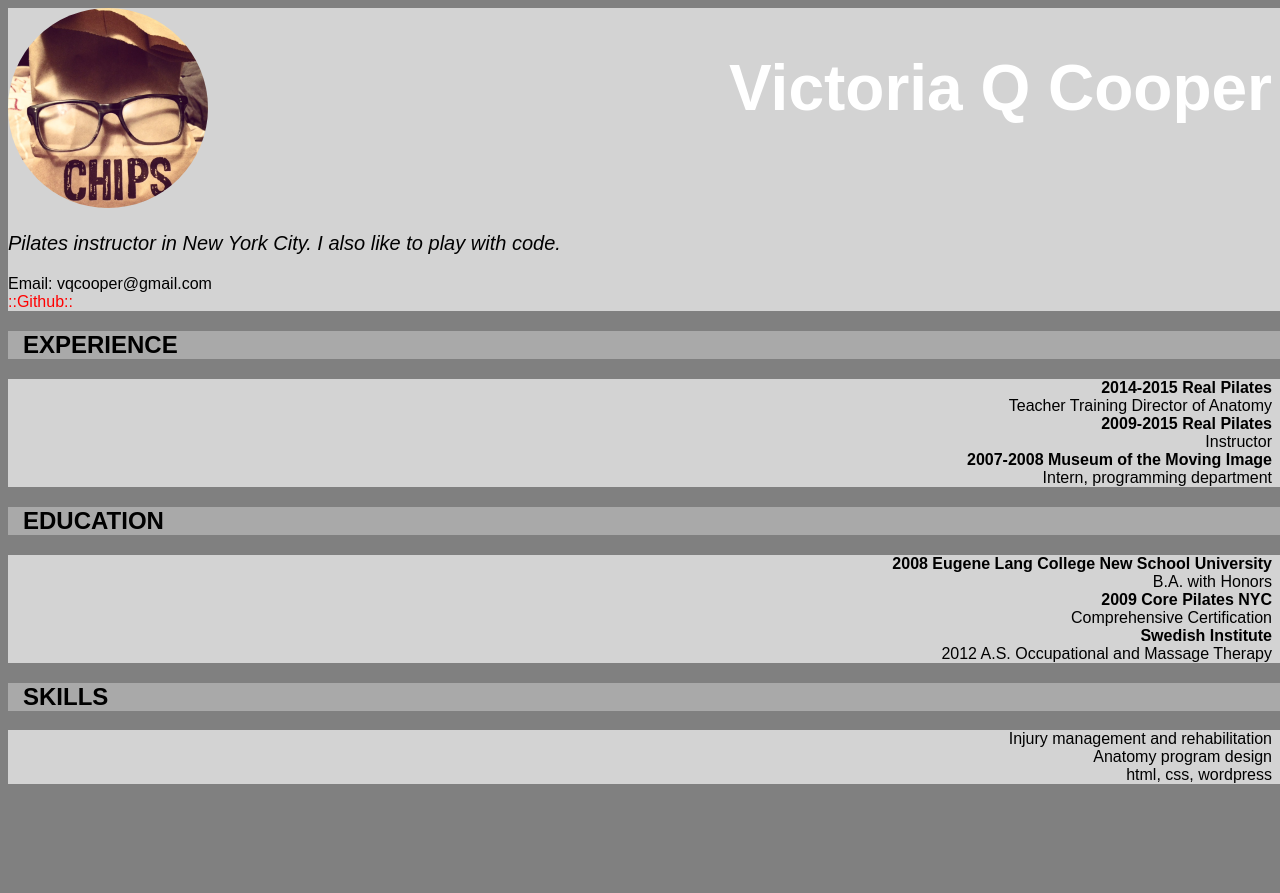
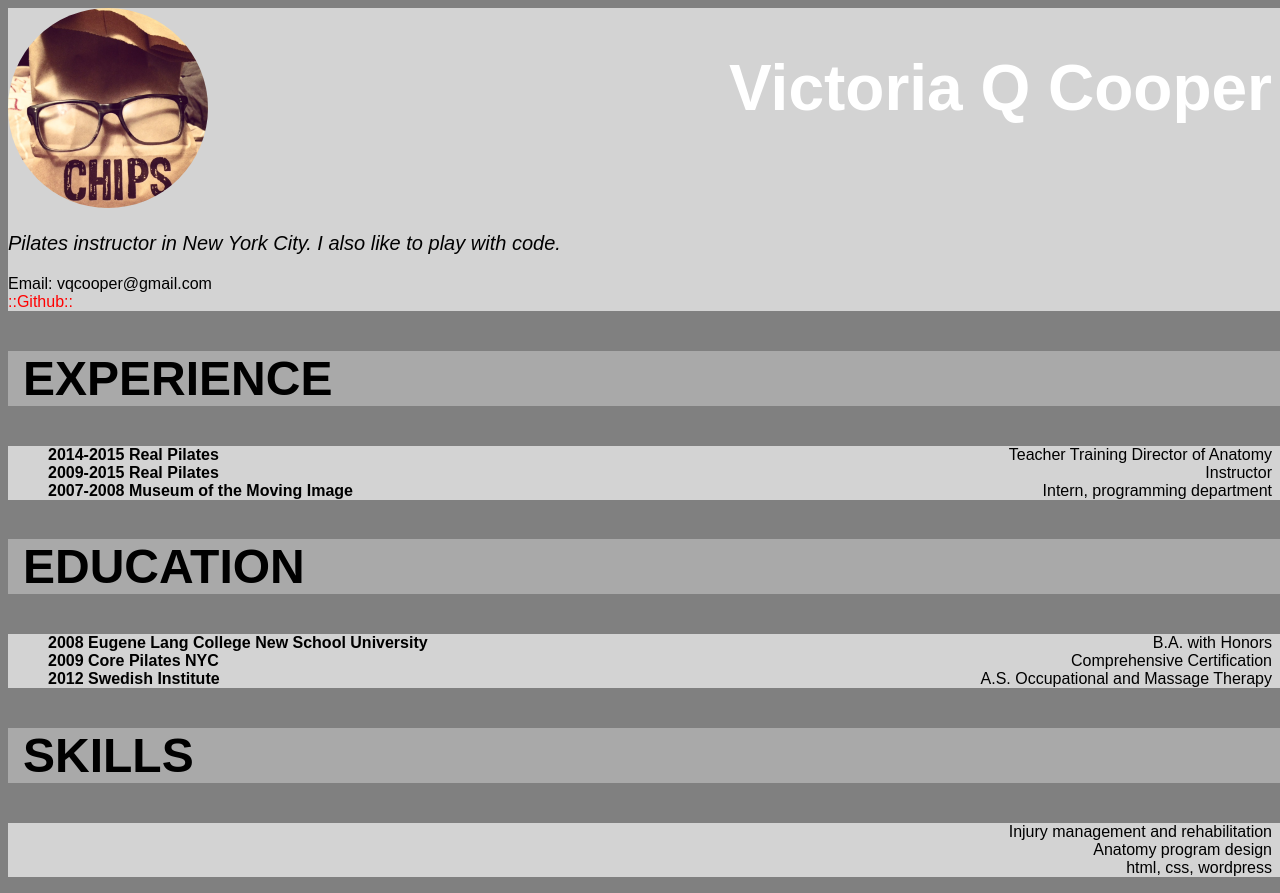
Before and after one commit to victoriaqcooper/FEWD60_victoria, a plain HTML site: page assignment1/index.html in a window 1280 px wide. Before the commit the page ends 800 px from the top, so only its background shows below. Drawn offline with Linux system fonts and the light colour scheme.

Commit message:
layout
used float to separate inst class and other li elements

```diff
--- a/assignment1/index.html
+++ b/assignment1/index.html
@@ -49,8 +49,8 @@ I divided the sections into divs for formatting purposes
 	<li> B.A. with Honors</li>
 	<li class="inst"> 2009 Core Pilates NYC</li>
 	<li> Comprehensive Certification</li>
-	<li class="inst">Swedish Institute</li>
-	<li>2012 A.S. Occupational and Massage Therapy</li>
+	<li class="inst">2012 Swedish Institute</li>
+	<li>A.S. Occupational and Massage Therapy</li>
 	</ul>
 </div>
 
--- a/assignment1/main.css
+++ b/assignment1/main.css
@@ -40,6 +40,10 @@ h1 {
 	text-indent:
 }
 
+h2{
+	font-size: 300%;
+}
+
 #bio {
 	font-size: 125%;
 	font-style: italic;
@@ -52,6 +56,7 @@ ul{
 
 .inst {
 	font-weight: bold;
+	float: left;
 
 }
 /* LAYOUT */
```
